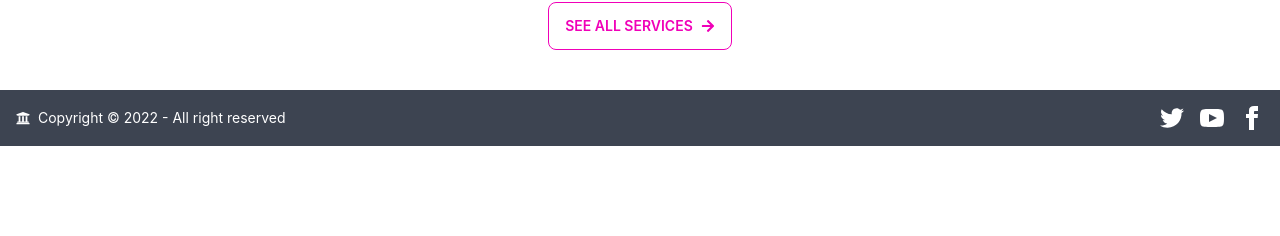
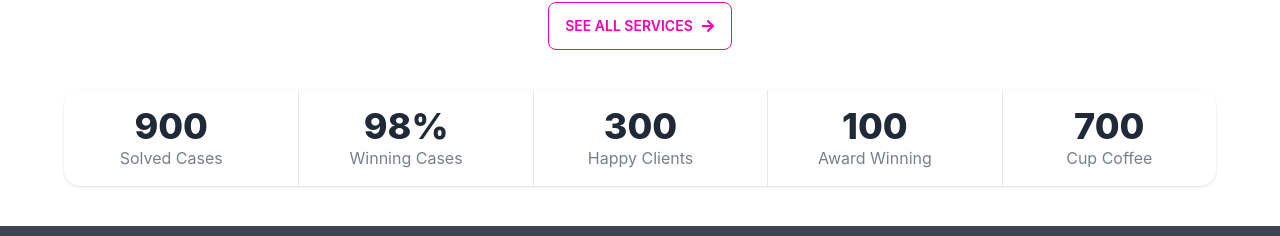
Before and after one commit to Rakib86547/assignment-11-client, a React (Create React App) app: page / in a window 1280 px wide. Shown: the part 1450-1686 px from the top of the page. Before the commit the page ends 1596 px from the top, so only its background shows below. Built offline with nearby package versions, Linux system fonts and the light colour scheme; no server answers.

Commit message:
success section added

```diff
--- a/src/pages/Home/AllServices/AllServicesCard.js
+++ b/src/pages/Home/AllServices/AllServicesCard.js
@@ -2,12 +2,13 @@ import React from 'react';
 import { Link } from 'react-router-dom';
 
 const AllServicesCard = ({ services }) => {
-    const { image, title, details, _id } = services;
+    const { image, title, details, _id, price } = services;
     return (
         <div className="card card-compact w-96 bg-base-100 shadow-xl">
             <figure><img src={image} alt="Shoes" /></figure>
             <div className="card-body">
                 <h2 className="card-title font-bold">{title}</h2>
+                <h3 className='text-red-500 font-bold'>{price}</h3>
                 <p className='font-semibold'>
                     {
                         details.length > 100 ? <p>{details.slice(0, 100)}<span>....</span></p> : { details }
--- a/src/pages/Home/Home/Home.js
+++ b/src/pages/Home/Home/Home.js
@@ -2,6 +2,7 @@ import React from 'react';
 import About from '../About/About';
 import Banner from '../Banner/Banner';
 import Services from '../Services/Services';
+import Success from '../Success/Success';
 
 const Home = () => {
     return (
@@ -9,6 +10,7 @@ const Home = () => {
             <Banner></Banner>
             <About></About>
             <Services></Services>
+            <Success></Success>
         </div>
     );
 };
--- a/src/pages/Home/Services/ServicesCard.js
+++ b/src/pages/Home/Services/ServicesCard.js
@@ -2,12 +2,13 @@ import React from 'react';
 import { Link } from 'react-router-dom';
 
 const ServicesCard = ({ service }) => {
-    const { image, title, details, _id } = service;
+    const { image, title, details, _id, price } = service;
     return (
         <div className="card card-compact w-96 bg-base-100 shadow-xl">
             <figure><img src={image} alt="Shoes" /></figure>
             <div className="card-body">
                 <h2 className="card-title font-bold">{title}</h2>
+                <h3 className='text-red-500 font-bold'>{price}</h3>
                 <p className='font-semibold'>
                     {
                         details.length > 100 ? <p>{details.slice(0, 100)}<span>....</span></p> : { details }
--- a/src/pages/Home/ServicesDetails/ServicesDetails.js
+++ b/src/pages/Home/ServicesDetails/ServicesDetails.js
@@ -2,18 +2,21 @@ import React from 'react';
 import { Link, useLoaderData } from 'react-router-dom';
 
 const ServicesDetails = () => {
-    const { image, title, details, _id } = useLoaderData();
+    const { image, title, details, } = useLoaderData();
     return (
-        <div>
-            <div className="card card-compact w-96 bg-base-100 shadow-xl">
-                <figure><img src={image} alt="Shoes" /></figure>
+        <div className='w-[90%] mx-auto'>
+            <div className="card card-compact bg-base-100 shadow-xl">
+                <figure>
+                <h2 className="card-title font-bold block mt-10 text-4xl">{title}</h2>
+
+                    </figure>
                 <div className="card-body">
-                    <h2 className="card-title font-bold">{title}</h2>
+                <img className='w-full mx-auto h-[550px]' src={image} alt="Shoes" />
                     <p className='font-semibold'>
                         {details}
                     </p>
-                    <div className="card-actions justify-start">
-                        <Link to={`/services/${_id}`}>
+                    <div className="card-actions justify-center">
+                        <Link to='/all_services'>
                             <button className="btn btn-primary">Services</button>
                         </Link>
                     </div>
--- /dev/null
+++ b/src/pages/Home/Success/Success.js
@@ -0,0 +1,34 @@
+import React from 'react';
+
+const Success = () => {
+    return (
+        <div className="stats stats-vertical lg:stats-horizontal shadow grid grid-cols-1 lg:grid-cols-5 gap-5 text-center mb-10 w-[90%] mx-auto">
+
+            <div className="stat">
+                <div className="stat-value">900</div>
+                <div className="stat-title">Solved Cases</div>
+            </div>
+
+            <div className="stat">
+                <div className="stat-value">98%</div>
+                <div className="stat-title">Winning Cases</div>
+            </div>
+
+            <div className="stat">
+                <div className="stat-value">300</div>
+                <div className="stat-title">Happy Clients</div>
+            </div>
+            <div className="stat">
+                <div className="stat-value">100</div>
+                <div className="stat-title">Award Winning</div>
+            </div>
+            <div className="stat">
+                <div className="stat-value">700</div>
+                <div className="stat-title">Cup Coffee</div>
+            </div>
+
+        </div>
+    );
+};
+
+export default Success;
```
